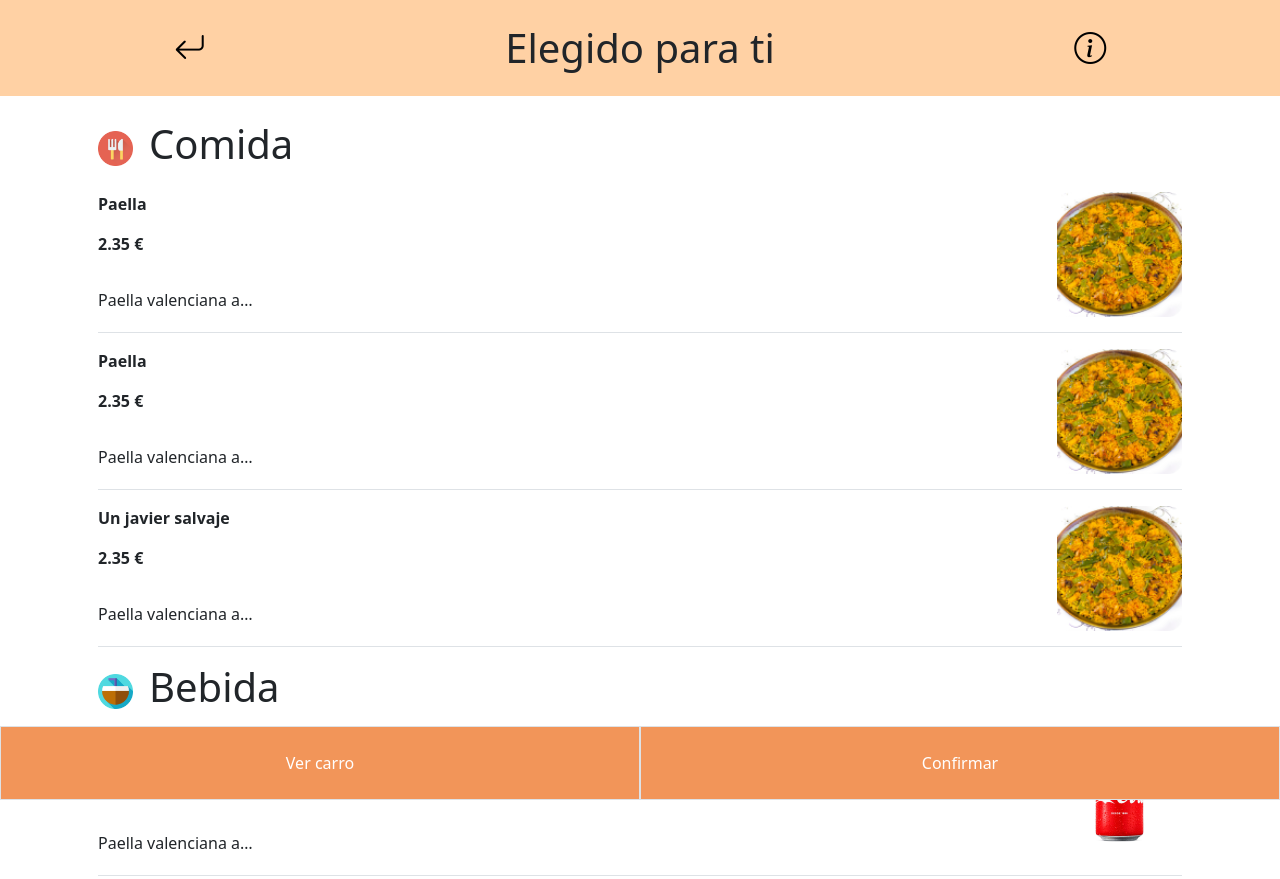
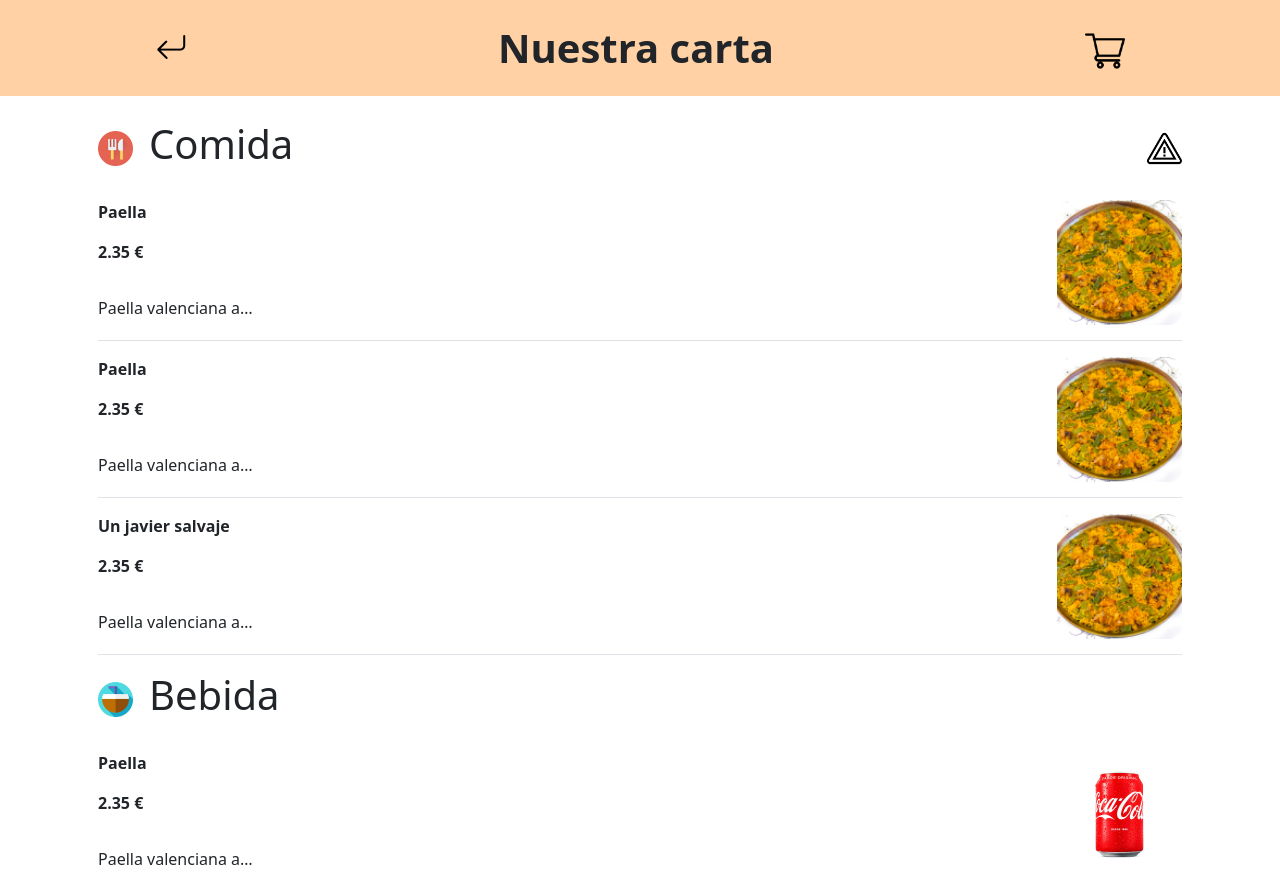
Before and after one commit to Bulletox/pay-o, a website: page public/movile/comida.html in a window 1280 px wide. Shown: the top 879 px of the page. Drawn offline with nearby package versions, Linux system fonts and the light colour scheme.

Commit message:
Se cambia los botones

```diff
--- a/public/movile/comida.html
+++ b/public/movile/comida.html
@@ -20,28 +20,35 @@
     </div>
     <div class="container animate__animated animate__fadeIn">
         <header class="fixed-top FFD1A4 position-fixed">
-            <div class="iconos d-flex justify-content-around m-4 fs-7 align-items-center">
+            <div class="iconos d-flex justify-content-around mt-4 mb-4 fs-7 align-items-center">
                 <a class="c-black" href="/movile/menu.html"><i class="bi bi-arrow-return-left"></i></a>
-                <h1 class="mb-0">Elegido para ti</h1>
-                <a href="/movile/alergias.html"><i class="bi bi-info-circle"></i></a>
+                <h1 class="mb-0"><strong>Nuestra carta</strong></h1>
+                <a href="/movile/carrito.html"><img src="img/carrito-de-compras.png" alt="" width="40" height="40"></a>
             </div>
         </header>
 
         <!-- Ejemplos de comida -->
 
         <div class="contenedorPadre mt-10 m-3 mb-10">
-            <div class="d-flex flex-row align-items-center categoria mb-3">
-                <img class="me-3" src="img/food-restaurant.png" alt="" width="35" height="35">
-                <h1>Comida</h1>
+            <div class="d-flex flex-row align-items-center categoria mb-4 justify-content-between">
+                <div class="d-flex flex-row align-items-center iz">
+                    <img class="me-3" src="img/food-restaurant.png" alt="" width="35" height="35">
+                    <h1>Comida</h1>
+                </div>
+                <div class="de">
+                    <img src="img/advertencia.png" alt="" height="35" width="35">
+                </div>
             </div>
-            <div class="itemComida d-flex justify-content-between pb-1 border-bottom mb-3 cursor-pointer" onclick="visuaComida()">
+            <div class="itemComida d-flex justify-content-between pb-1 border-bottom mb-3 cursor-pointer"
+                onclick="visuaComida()">
                 <div class="descript d-flex flex-column">
                     <strong>Paella</strong>
                     <p><strong>2.35 €</strong></p>
                     <div class="short">
                         <p class="ellipsis">Paella valenciana auténtica blaasd basdasdasdasddsaddasdsdla bla bla lorem
                             ipsum...</p>
-                    </div>                </div>
+                    </div>
+                </div>
                 <div class="" style="height: 100%;">
                     <img src="img/paella.png" alt="" height="125" width="125">
                 </div>
@@ -54,7 +61,8 @@
                     <div class="short">
                         <p class="ellipsis">Paella valenciana auténtica blaasd basdasdasdasddsaddasdsdla bla bla lorem
                             ipsum...</p>
-                    </div>                </div>
+                    </div>
+                </div>
                 <div class="" style="height: 100%;">
                     <img src="img/paella.png" alt="" height="125" width="125">
                 </div>
@@ -67,13 +75,14 @@
                     <div class="short">
                         <p class="ellipsis">Paella valenciana auténtica blaasd basdasdasdasddsaddasdsdla bla bla lorem
                             ipsum...</p>
-                    </div>                </div>
+                    </div>
+                </div>
                 <div class="" style="height: 100%;">
                     <img src="img/paella.png" alt="" height="125" width="125">
                 </div>
             </div>
 
-            <div class="d-flex flex-row align-items-center categoria mb-3">
+            <div class="d-flex flex-row align-items-center categoria mb-4">
                 <img class="me-3" src="img/bebida-de-coco.png" alt="" width="35" height="35">
                 <h1>Bebida</h1>
             </div>
@@ -85,7 +94,8 @@
                     <div class="short">
                         <p class="ellipsis">Paella valenciana auténtica blaasd basdasdasdasddsaddasdsdla bla bla lorem
                             ipsum...</p>
-                    </div>                </div>
+                    </div>
+                </div>
                 <div class="" style="height: 100%;">
                     <img src="img/cocacola.png" alt="" height="125" width="125">
                 </div>
@@ -98,7 +108,8 @@
                     <div class="short">
                         <p class="ellipsis">Paella valenciana auténtica blaasd basdasdasdasddsaddasdsdla bla bla lorem
                             ipsum...</p>
-                    </div>                </div>
+                    </div>
+                </div>
                 <div class="" style="height: 100%;">
                     <img src="img/cocacola.png" alt="" height="125" width="125">
                 </div>
@@ -111,17 +122,12 @@
                     <div class="short">
                         <p class="ellipsis">Paella valenciana auténtica blaasd basdasdasdasddsaddasdsdla bla bla lorem
                             ipsum...</p>
-                    </div>                </div>
+                    </div>
+                </div>
                 <div class="" style="height: 100%;">
                     <img src="img/cocacola.png" alt="" height="125" width="125">
                 </div>
             </div>
-
-        </div>
-
-        <div class="abajo d-flex flex-row align-items-center justify-content-center position-fixed fixed-bottom">
-            <button class="btn btn-primary w-100 p-4 border rounded-0" style="max-height: 74px !important;" onclick="verCarro()">Ver carro</button>
-            <button class="btn btn-primary w-100 p-4 border rounded-0" style="max-height: 74px !important;">Confirmar</button>
         </div>
     </div>
     <script src="js/script.js"></script>
```
